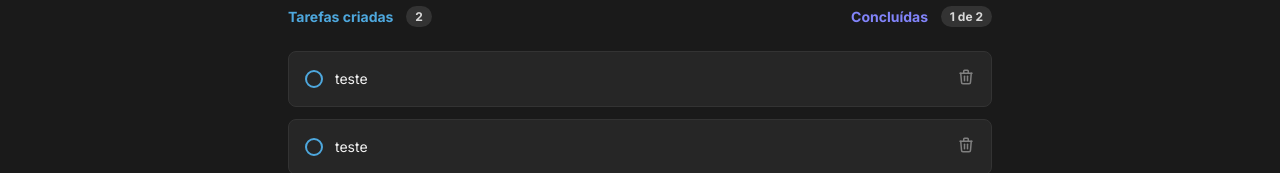
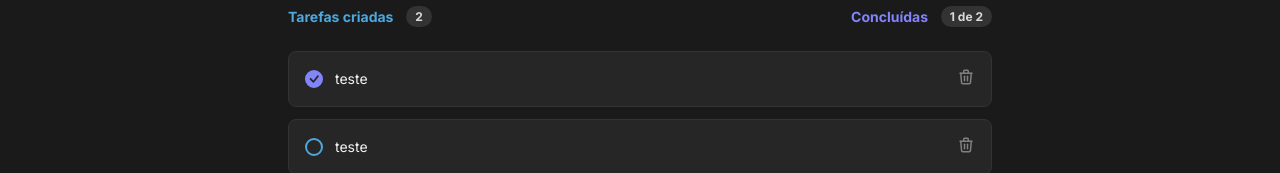
Before and after one commit to alex-candido/ignite-2022-desafio-01-todo-list, a React (Create React App) app: page / in a window 1280 px wide. Shown: the part 284-457 px from the top of the page. Built offline with nearby package versions, Linux system fonts and the light colour scheme.

Commit message:
função toggleTaskCompletedById

```diff
--- a/src/App.tsx
+++ b/src/App.tsx
@@ -39,10 +39,27 @@ const App: React.FC = () => {
     setTasks(newTasks);
   }
 
+  function toggleTaskCompletedById(taskId: string) {
+    const newTasks = tasks.map(task => {
+      if (task.id === taskId) {
+        return {
+          ...task,
+          isCompleted: !task.isCompleted,
+        };
+      }
+      return task;
+    });
+    setTasks(newTasks);
+  }
+
   return (
     <>
       <Header onAddTask={addTask} />
-      <Tasks tasks={tasks} onDelete={deleteTaskById} />
+      <Tasks
+        tasks={tasks}
+        onDelete={deleteTaskById}
+        onComplete={toggleTaskCompletedById}
+      />
     </>
   );
 };
--- a/src/components/Task/index.tsx
+++ b/src/components/Task/index.tsx
@@ -1,4 +1,5 @@
 import React from 'react';
+import { BsFillCheckCircleFill } from 'react-icons/bs';
 import { TbTrash } from 'react-icons/tb';
 import { ITask } from '../../App';
 import styles from './task.module.css';
@@ -6,13 +7,18 @@ import styles from './task.module.css';
 interface Task {
   task: ITask;
   onDelete: (taskId: string) => void;
+  onComplete: (taskId: string) => void;
 }
 
-const Task: React.FC<Task> = ({ task, onDelete }) => {
+const Task: React.FC<Task> = ({ task, onDelete, onComplete }) => {
   return (
     <div className={styles.task}>
-      <button type="button" className={styles.checkContainer}>
-        <div />
+      <button
+        type="button"
+        className={styles.checkContainer}
+        onClick={() => onComplete(task.id)}
+      >
+        {task.isCompleted ? <BsFillCheckCircleFill /> : <div />}
       </button>
 
       <p>{task.title}</p>
--- a/src/components/Task/task.module.css
+++ b/src/components/Task/task.module.css
@@ -24,11 +24,17 @@
   border: none;
 }
 
-.checkContainer div{
+.checkContainer div {
   width: 100%;
   height: 100%;
   border: 2px solid var(--blue);
   border-radius: 50%;
+}
+
+.checkContainer svg {
+  width: 100%;
+  height: 100%;
+  color: var(--purple);
 }
 
 .deleteButton {
--- a/src/components/Tasks/index.tsx
+++ b/src/components/Tasks/index.tsx
@@ -6,9 +6,10 @@ import styles from './tasks.module.css';
 interface Props {
   tasks: ITask[];
   onDelete: (taskId: string) => void;
+  onComplete: (taskId: string) => void;
 }
 
-const Tasks: React.FC<Props> = ({ tasks, onDelete }) => {
+const Tasks: React.FC<Props> = ({ tasks, onDelete, onComplete }) => {
   const tasksQuantity = tasks.length;
   const completedTasks = tasks.filter(task => task.isCompleted).length;
 
@@ -28,7 +29,12 @@ const Tasks: React.FC<Props> = ({ tasks, onDelete }) => {
       </header>
       <div className={styles.list}>
         {tasks.map(task => (
-          <Task key={task.id} task={task} onDelete={onDelete} />
+          <Task
+            key={task.id}
+            task={task}
+            onDelete={onDelete}
+            onComplete={onComplete}
+          />
         ))}
       </div>
     </section>
```
